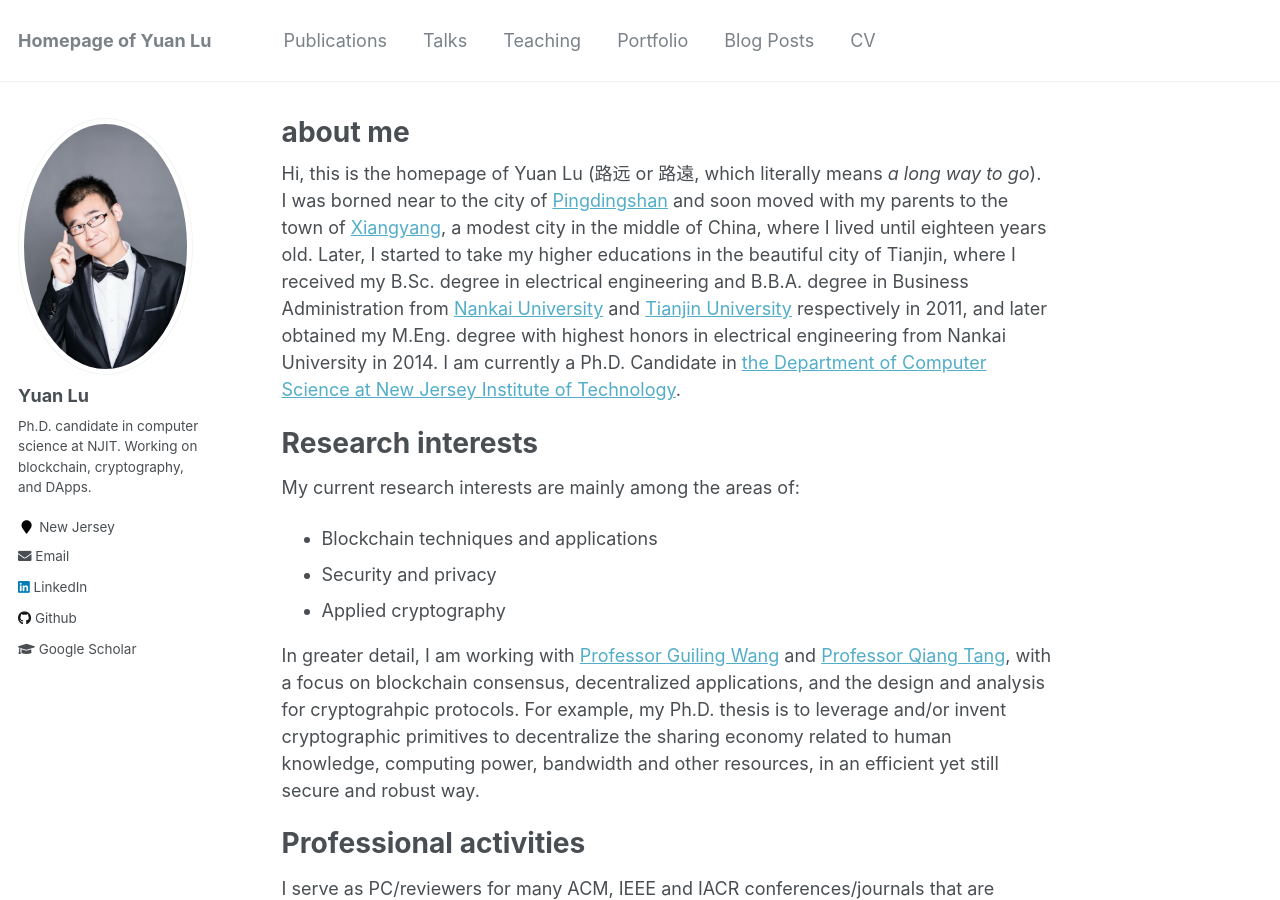
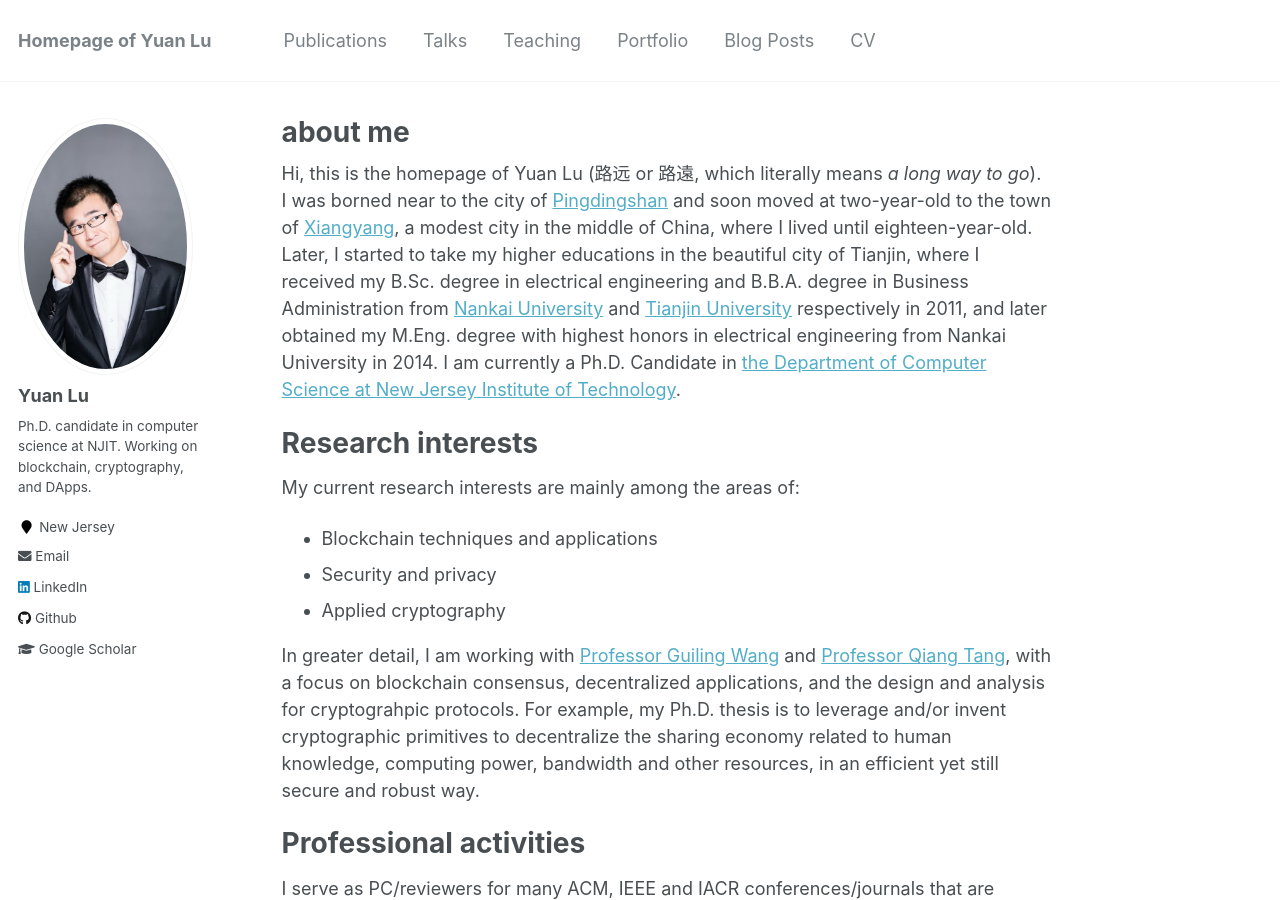
Before and after one commit to yylluu/yylluu.github.io, a Jekyll site: the page built from _pages/about.md, in a window 1280 px wide and 900 px high. Built offline with Jekyll 4.4.1, drawn with Linux system fonts in a browser that asks for light colours.

Commit message:
Update about.md

```diff
--- a/_pages/about.md
+++ b/_pages/about.md
@@ -8,7 +8,7 @@
   - /about.html
 ---
 
-Hi, this is the homepage of Yuan Lu (路远 or 路遠, which literally means *a long way to go*). I was borned near to the city of [Pingdingshan](https://en.wikipedia.org/wiki/Pingdingshan) and soon moved with my parents to the town of [Xiangyang](https://en.wikipedia.org/wiki/Xiangyang), a modest city in the middle of China, where I lived until eighteen years old. Later, I started to take my higher educations in the beautiful city of Tianjin, where I received my B.Sc. degree in electrical engineering and B.B.A. degree in Business Administration from [Nankai University](https://en.wikipedia.org/wiki/Nankai_University) and [Tianjin University](https://en.wikipedia.org/wiki/Tianjin_University) respectively in 2011, and later obtained my M.Eng. degree with highest honors in electrical engineering from Nankai University in 2014. I am currently a Ph.D. Candidate in [the Department of Computer Science at New Jersey Institute of Technology](https://cs.njit.edu/).
+Hi, this is the homepage of Yuan Lu (路远 or 路遠, which literally means *a long way to go*). I was borned near to the city of [Pingdingshan](https://en.wikipedia.org/wiki/Pingdingshan) and soon moved at two-year-old to the town of [Xiangyang](https://en.wikipedia.org/wiki/Xiangyang), a modest city in the middle of China, where I lived until eighteen-year-old. Later, I started to take my higher educations in the beautiful city of Tianjin, where I received my B.Sc. degree in electrical engineering and B.B.A. degree in Business Administration from [Nankai University](https://en.wikipedia.org/wiki/Nankai_University) and [Tianjin University](https://en.wikipedia.org/wiki/Tianjin_University) respectively in 2011, and later obtained my M.Eng. degree with highest honors in electrical engineering from Nankai University in 2014. I am currently a Ph.D. Candidate in [the Department of Computer Science at New Jersey Institute of Technology](https://cs.njit.edu/).
 
 
 
```
